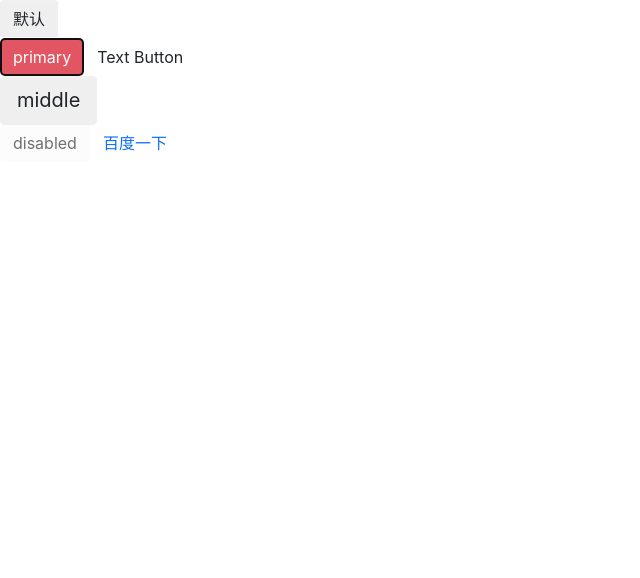
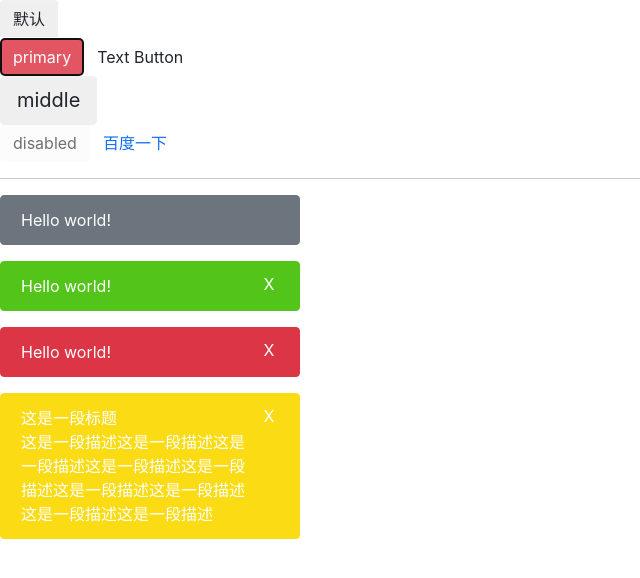
Before and after one commit to whmk-m/whmk-amuse, a React (Create React App) app: page / in a window 1280 px wide. Shown: the top 578 px of the page, without its empty margins (0-640 px from the left). Built offline with nearby package versions, Linux system fonts and the light colour scheme.

Commit message:
完成Alert组件基本配置

```diff
--- a/src/App.tsx
+++ b/src/App.tsx
@@ -1,6 +1,6 @@
 import React from "react";
 import Button, {ButtonSize, ButtonType} from "./components/Button";
-
+import Alert, { AlertType } from "./components/Alert";
 function App() {
   return (
     <div className="App">
@@ -36,6 +36,20 @@ function App() {
       >
         百度一下
       </Button>
+      <hr/>
+      <div style={{width:'300px'}}>
+        <Alert title='Hello world!'/>
+        <Alert type='success' closable={true} title='Hello world!'/>
+        <Alert type='danger' closable={true} onClose={()=>{
+          alert('关闭')
+        }} title='Hello world!'/>
+        <Alert
+          type='warning'
+          description='这是一段描述这是一段描述这是一段描述这是一段描述这是一段描述这是一段描述这是一段描述这是一段描述这是一段描述'
+          title='这是一段标题'
+          closable={true}
+        />
+      </div>
     </div>
   );
 }
--- /dev/null
+++ b/src/components/Alert/_style.scss
@@ -0,0 +1,48 @@
+.whmk-alert {
+  position: relative;
+  padding: 0.75rem 1.25rem;
+  margin-bottom: 1rem;
+  border: 1px solid transparent;
+  border-radius: 0.25rem;
+  display: flex;
+  flex-direction: row;
+  justify-content: space-between;
+  align-items: flex-start;
+  .main {
+    flex:1;
+    display: flex;
+    flex-direction: column;
+  }
+  .close-icon {
+    flex:none;
+    width: 20px;
+    height: 20px;
+    display: flex;
+    align-items: center;
+    justify-content: center;
+    cursor: pointer;
+  }
+}
+.whmk-alert-success {
+  color: #fff;
+  background: $success;
+  border-color:$success;
+}
+
+.whmk-alert-info {
+  color: #fff;
+  background: $secondary;
+  border-color:$secondary;
+}
+
+.whmk-alert-danger {
+  color: #fff;
+  background: $danger;
+  border-color:$danger;
+}
+
+.whmk-alert-warning {
+  color: #fff;
+  background: $warning;
+  border-color:$warning;
+}
--- /dev/null
+++ b/src/components/Alert/index.tsx
@@ -0,0 +1,59 @@
+import React, {useState} from 'react'
+import classnames from "classnames";
+
+export type AlertType = 'success' | 'danger' | 'warning' | 'info'
+
+
+interface IBaseAlertProps {
+  type?: AlertType,
+  title: string
+  description?: string,
+  onClose?: () => void,
+  closable?: boolean,
+}
+
+const Alert: React.FC<IBaseAlertProps> = (props) => {
+  const {
+    type,
+    title,
+    description,
+    onClose,
+    closable,
+  } = props
+  const classNames = classnames('whmk-alert', {
+    [`whmk-alert-${type}`]: !!type,
+  })
+
+  const [visible, setVisible] = useState<boolean>(true)
+
+  return (
+    <>
+      {
+        visible && (
+          <div className={classNames}>
+            <div className="main">
+              <div className='title'>{title}</div>
+              {description && <div className='description'>{description}</div>}
+            </div>
+            {
+              closable && (
+                <div className='close-icon' onClick={() => {
+                  setVisible(false)
+                  onClose && onClose()
+                }}>X</div>
+              )
+            }
+          </div>
+        )
+      }
+    </>
+  )
+}
+
+Alert.defaultProps = {
+  type:'info',
+  closable:false,
+  onClose:()=>{}
+}
+
+export default Alert
--- a/src/styles/index.scss
+++ b/src/styles/index.scss
@@ -7,3 +7,4 @@
 
 @import "mixin";
 @import "./../components/Button/style";
+@import "./../components/Alert/style";
```
